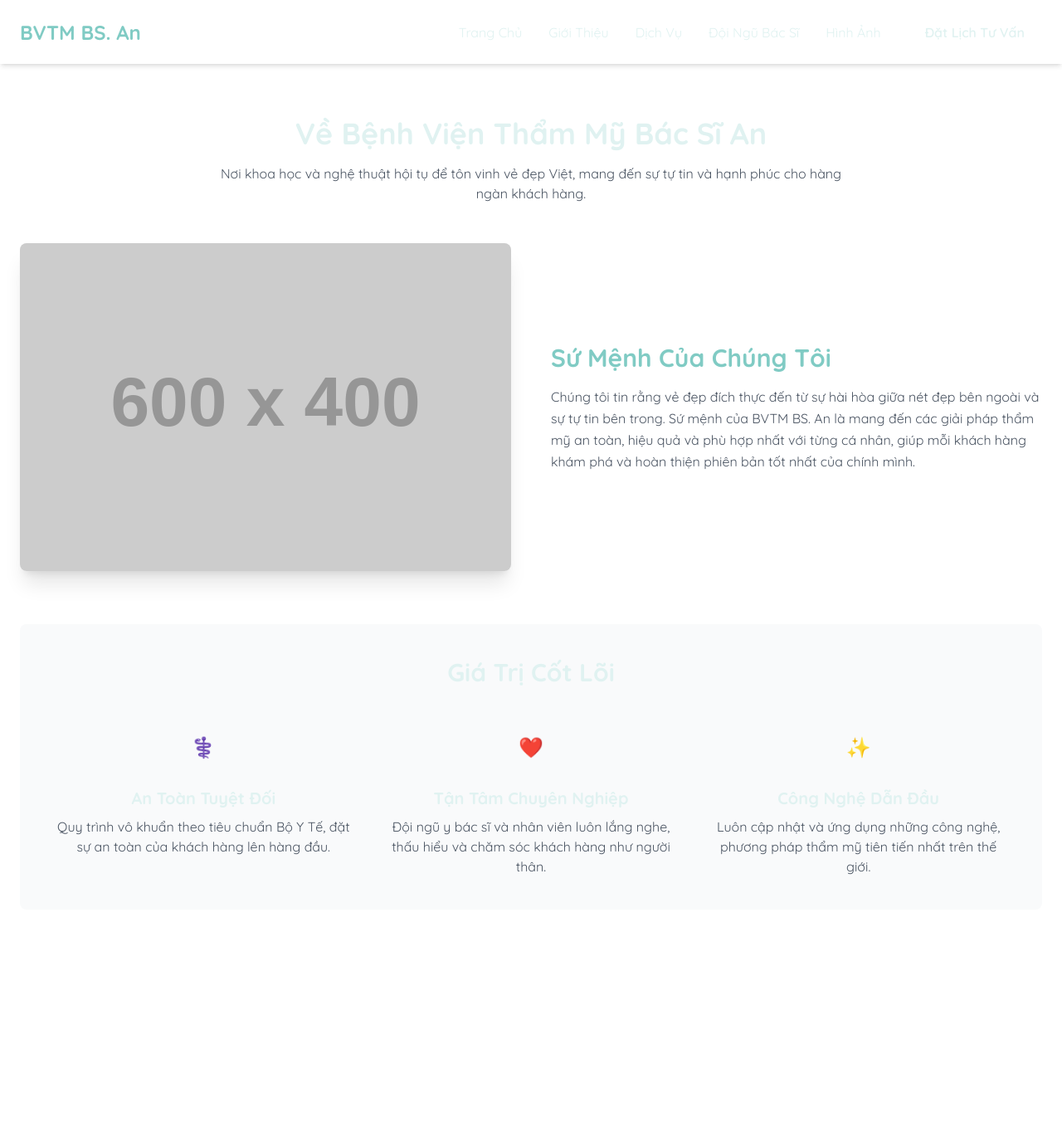
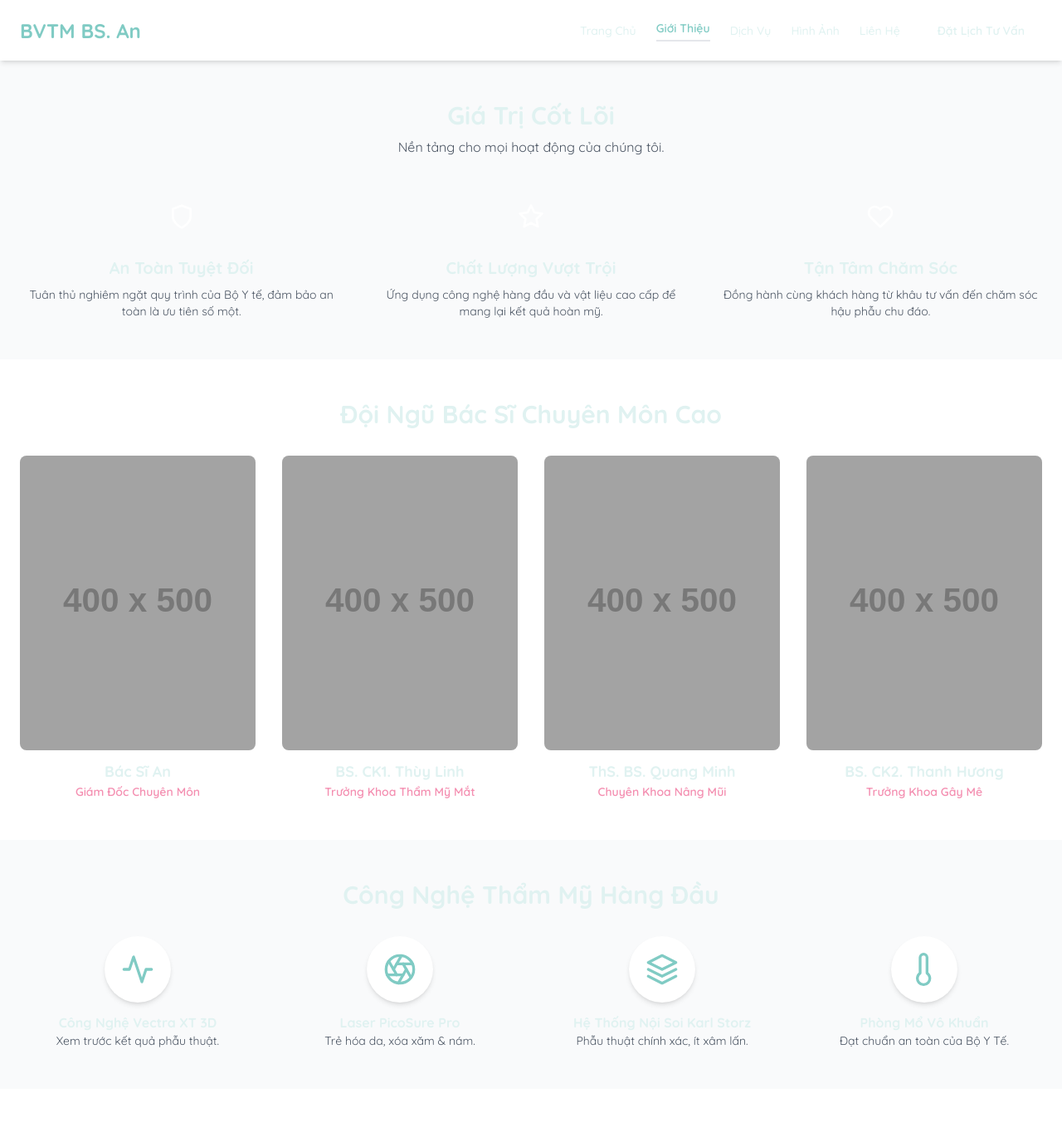
Before and after one commit to HienNguyenEMS/bvtm, a plain HTML site: page gioi-thieu.html in a window 1280 px wide. Shown: the whole page at 83% size. Before the commit the page ends 1184 px from the top, so only its background shows below. Drawn offline with nearby package versions, Linux system fonts and the light colour scheme; files that its build step writes are made by us from their sources; placeholder pictures from the web are drawn by us.

Commit message:
Update gioi-thieu.html

```diff
--- a/gioi-thieu.html
+++ b/gioi-thieu.html
@@ -4,57 +4,79 @@
     <meta charset="UTF-8">
     <meta name="viewport" content="width=device-width, initial-scale=1.0">
     <title>Giới Thiệu - BVTM BS. An</title>
+    <meta name="description" content="Tìm hiểu về Bệnh viện Thẩm mỹ BS. An, đội ngũ bác sĩ chuyên khoa và hệ thống công nghệ thẩm mỹ hiện đại bậc nhất.">
     <script src="https://cdn.tailwindcss.com"></script>
+    <script src="https://unpkg.com/feather-icons"></script>
     <link rel="stylesheet" href="assets/css/style.css">
 </head>
 <body class="bg-white">
 
-    <!-- Header -->
+    <!-- Header (Copy từ index.html và đổi link active) -->
     <header class="bg-white shadow-md sticky top-0 z-50">
         <div class="container mx-auto px-6 py-4 flex justify-between items-center">
             <a href="index.html" class="text-2xl font-bold text-jade">BVTM BS. An</a>
-            <nav class="hidden md:flex space-x-8 items-center">
+            <nav class="hidden md:flex space-x-6 items-center text-sm font-medium">
                 <a href="index.html" class="hover:text-jade">Trang Chủ</a>
-                <a href="gioi-thieu.html" class="nav-link-active">Giới Thiệu</a>
+                <a href="gioi-thieu.html" class="text-jade font-semibold border-b-2 border-jade pb-1">Giới Thiệu</a>
                 <a href="dich-vu.html" class="hover:text-jade">Dịch Vụ</a>
-                <a href="doi-ngu-bac-si.html" class="hover:text-jade">Đội Ngũ Bác Sĩ</a>
                 <a href="thu-vien-anh.html" class="hover:text-jade">Hình Ảnh</a>
-                <a href="lien-he.html" class="btn btn-jade">Đặt Lịch Tư Vấn</a>
+                <a href="lien-he.html" class="hover:text-jade">Liên Hệ</a>
+                <a href="lien-he.html" class="btn btn-jade ml-4">Đặt Lịch Tư Vấn</a>
             </nav>
-            <button class="md:hidden text-jade">...</button>
+            <button class="md:hidden text-jade"><i data-feather="menu" class="w-6 h-6"></i></button>
         </div>
     </header>
 
     <main>
-        <section class="py-16">
+        <!-- Giá Trị Cốt Lõi -->
+        <section class="py-12 bg-gray-50">
             <div class="container mx-auto px-6">
-                <div class="text-center mb-12">
-                    <h1 class="text-4xl font-bold text-charcoal">Về Bệnh Viện Thẩm Mỹ Bác Sĩ An</h1>
-                    <p class="text-gray-600 mt-4 max-w-3xl mx-auto">Nơi khoa học và nghệ thuật hội tụ để tôn vinh vẻ đẹp Việt, mang đến sự tự tin và hạnh phúc cho hàng ngàn khách hàng.</p>
+                <div class="text-center mb-10">
+                    <h1 class="text-3xl font-bold text-charcoal mb-2">Giá Trị Cốt Lõi</h1>
+                    <p class="text-gray-600">Nền tảng cho mọi hoạt động của chúng tôi.</p>
                 </div>
+                <div class="grid grid-cols-1 md:grid-cols-3 gap-8 text-center">
+                    <div><div class="bg-jade text-white rounded-full w-16 h-16 flex items-center justify-center mx-auto mb-4"><i data-feather="shield" class="w-8 h-8"></i></div><h3 class="text-xl font-bold mb-2">An Toàn Tuyệt Đối</h3><p class="text-sm text-gray-600">Tuân thủ nghiêm ngặt quy trình của Bộ Y tế, đảm bảo an toàn là ưu tiên số một.</p></div>
+                    <div><div class="bg-jade text-white rounded-full w-16 h-16 flex items-center justify-center mx-auto mb-4"><i data-feather="star" class="w-8 h-8"></i></div><h3 class="text-xl font-bold mb-2">Chất Lượng Vượt Trội</h3><p class="text-sm text-gray-600">Ứng dụng công nghệ hàng đầu và vật liệu cao cấp để mang lại kết quả hoàn mỹ.</p></div>
+                    <div><div class="bg-jade text-white rounded-full w-16 h-16 flex items-center justify-center mx-auto mb-4"><i data-feather="heart" class="w-8 h-8"></i></div><h3 class="text-xl font-bold mb-2">Tận Tâm Chăm Sóc</h3><p class="text-sm text-gray-600">Đồng hành cùng khách hàng từ khâu tư vấn đến chăm sóc hậu phẫu chu đáo.</p></div>
+                </div>
+            </div>
+        </section>
 
-                <div class="flex flex-col md:flex-row items-center gap-12 mb-16">
-                    <div class="md:w-1/2"><img src="https://placehold.co/600x400/e2e8f0/cccccc?text=Khong+Gian+BV" class="rounded-lg shadow-xl"></div>
-                    <div class="md:w-1/2">
-                        <h2 class="text-3xl font-bold text-jade mb-4">Sứ Mệnh Của Chúng Tôi</h2>
-                        <p class="text-gray-600 leading-relaxed">Chúng tôi tin rằng vẻ đẹp đích thực đến từ sự hài hòa giữa nét đẹp bên ngoài và sự tự tin bên trong. Sứ mệnh của BVTM BS. An là mang đến các giải pháp thẩm mỹ an toàn, hiệu quả và phù hợp nhất với từng cá nhân, giúp mỗi khách hàng khám phá và hoàn thiện phiên bản tốt nhất của chính mình.</p>
-                    </div>
+        <!-- Đội Ngũ Bác Sĩ -->
+        <section class="py-12">
+            <div class="container mx-auto px-6 text-center">
+                <h2 class="text-3xl font-bold text-charcoal mb-8">Đội Ngũ Bác Sĩ Chuyên Môn Cao</h2>
+                <div class="grid md:grid-cols-2 lg:grid-cols-4 gap-8">
+                    <!-- Doctor Card 1 -->
+                    <div class="text-center group"><div class="relative overflow-hidden rounded-lg"><img src="https://placehold.co/400x500/e2e8f0/cccccc?text=BS.+An" class=" group-hover:scale-105 transition-transform duration-300 w-full"><div class="absolute inset-0 bg-black bg-opacity-20"></div></div><h3 class="text-lg font-bold mt-3">Bác Sĩ An</h3><p class="text-lotus-pink text-sm font-semibold">Giám Đốc Chuyên Môn</p></div>
+                    <!-- Doctor Card 2 to 4 (Demo) -->
+                    <div class="text-center group"><div class="relative overflow-hidden rounded-lg"><img src="https://placehold.co/400x500/e2e8f0/cccccc?text=BS.+Linh" class=" group-hover:scale-105 transition-transform duration-300 w-full"><div class="absolute inset-0 bg-black bg-opacity-20"></div></div><h3 class="text-lg font-bold mt-3">BS. CK1. Thùy Linh</h3><p class="text-lotus-pink text-sm font-semibold">Trưởng Khoa Thẩm Mỹ Mắt</p></div>
+                    <div class="text-center group"><div class="relative overflow-hidden rounded-lg"><img src="https://placehold.co/400x500/e2e8f0/cccccc?text=BS.+Minh" class=" group-hover:scale-105 transition-transform duration-300 w-full"><div class="absolute inset-0 bg-black bg-opacity-20"></div></div><h3 class="text-lg font-bold mt-3">ThS. BS. Quang Minh</h3><p class="text-lotus-pink text-sm font-semibold">Chuyên Khoa Nâng Mũi</p></div>
+                    <div class="text-center group"><div class="relative overflow-hidden rounded-lg"><img src="https://placehold.co/400x500/e2e8f0/cccccc?text=BS.+Huong" class=" group-hover:scale-105 transition-transform duration-300 w-full"><div class="absolute inset-0 bg-black bg-opacity-20"></div></div><h3 class="text-lg font-bold mt-3">BS. CK2. Thanh Hương</h3><p class="text-lotus-pink text-sm font-semibold">Trưởng Khoa Gây Mê</p></div>
                 </div>
+            </div>
+        </section>
 
-                <div class="bg-gray-50 rounded-lg p-10">
-                    <h2 class="text-3xl font-bold text-center text-charcoal mb-10">Giá Trị Cốt Lõi</h2>
-                    <div class="grid md:grid-cols-3 gap-8 text-center">
-                        <div><div class="bg-jade text-white w-16 h-16 rounded-full flex items-center justify-center mx-auto mb-4 text-2xl">⚕️</div><h3 class="text-xl font-bold mb-2">An Toàn Tuyệt Đối</h3><p class="text-gray-600">Quy trình vô khuẩn theo tiêu chuẩn Bộ Y Tế, đặt sự an toàn của khách hàng lên hàng đầu.</p></div>
-                        <div><div class="bg-jade text-white w-16 h-16 rounded-full flex items-center justify-center mx-auto mb-4 text-2xl">❤️</div><h3 class="text-xl font-bold mb-2">Tận Tâm Chuyên Nghiệp</h3><p class="text-gray-600">Đội ngũ y bác sĩ và nhân viên luôn lắng nghe, thấu hiểu và chăm sóc khách hàng như người thân.</p></div>
-                        <div><div class="bg-jade text-white w-16 h-16 rounded-full flex items-center justify-center mx-auto mb-4 text-2xl">✨</div><h3 class="text-xl font-bold mb-2">Công Nghệ Dẫn Đầu</h3><p class="text-gray-600">Luôn cập nhật và ứng dụng những công nghệ, phương pháp thẩm mỹ tiên tiến nhất trên thế giới.</p></div>
-                    </div>
+        <!-- Công Nghệ Thiết Bị -->
+        <section class="py-12 bg-gray-50">
+            <div class="container mx-auto px-6 text-center">
+                <h2 class="text-3xl font-bold text-charcoal mb-8">Công Nghệ Thẩm Mỹ Hàng Đầu</h2>
+                <div class="grid md:grid-cols-4 gap-8">
+                    <div class="text-center"><div class="w-20 h-20 bg-white rounded-full flex items-center justify-center mx-auto mb-3 shadow-md"><i data-feather="activity" class="w-10 h-10 text-jade"></i></div><h3 class="font-bold">Công Nghệ Vectra XT 3D</h3><p class="text-sm text-gray-600">Xem trước kết quả phẫu thuật.</p></div>
+                    <div class="text-center"><div class="w-20 h-20 bg-white rounded-full flex items-center justify-center mx-auto mb-3 shadow-md"><i data-feather="aperture" class="w-10 h-10 text-jade"></i></div><h3 class="font-bold">Laser PicoSure Pro</h3><p class="text-sm text-gray-600">Trẻ hóa da, xóa xăm & nám.</p></div>
+                    <div class="text-center"><div class="w-20 h-20 bg-white rounded-full flex items-center justify-center mx-auto mb-3 shadow-md"><i data-feather="layers" class="w-10 h-10 text-jade"></i></div><h3 class="font-bold">Hệ Thống Nội Soi Karl Storz</h3><p class="text-sm text-gray-600">Phẫu thuật chính xác, ít xâm lấn.</p></div>
+                    <div class="text-center"><div class="w-20 h-20 bg-white rounded-full flex items-center justify-center mx-auto mb-3 shadow-md"><i data-feather="thermometer" class="w-10 h-10 text-jade"></i></div><h3 class="font-bold">Phòng Mổ Vô Khuẩn</h3><p class="text-sm text-gray-600">Đạt chuẩn an toàn của Bộ Y Tế.</p></div>
                 </div>
             </div>
         </section>
     </main>
 
     <!-- Footer -->
-    <footer class="bg-charcoal text-white">...</footer>
+    <footer class="bg-charcoal text-white pt-10 pb-6">
+        <!-- ... (Copy footer từ index.html) ... -->
+    </footer>
 
+    <script>feather.replace()</script>
 </body>
 </html>
```
